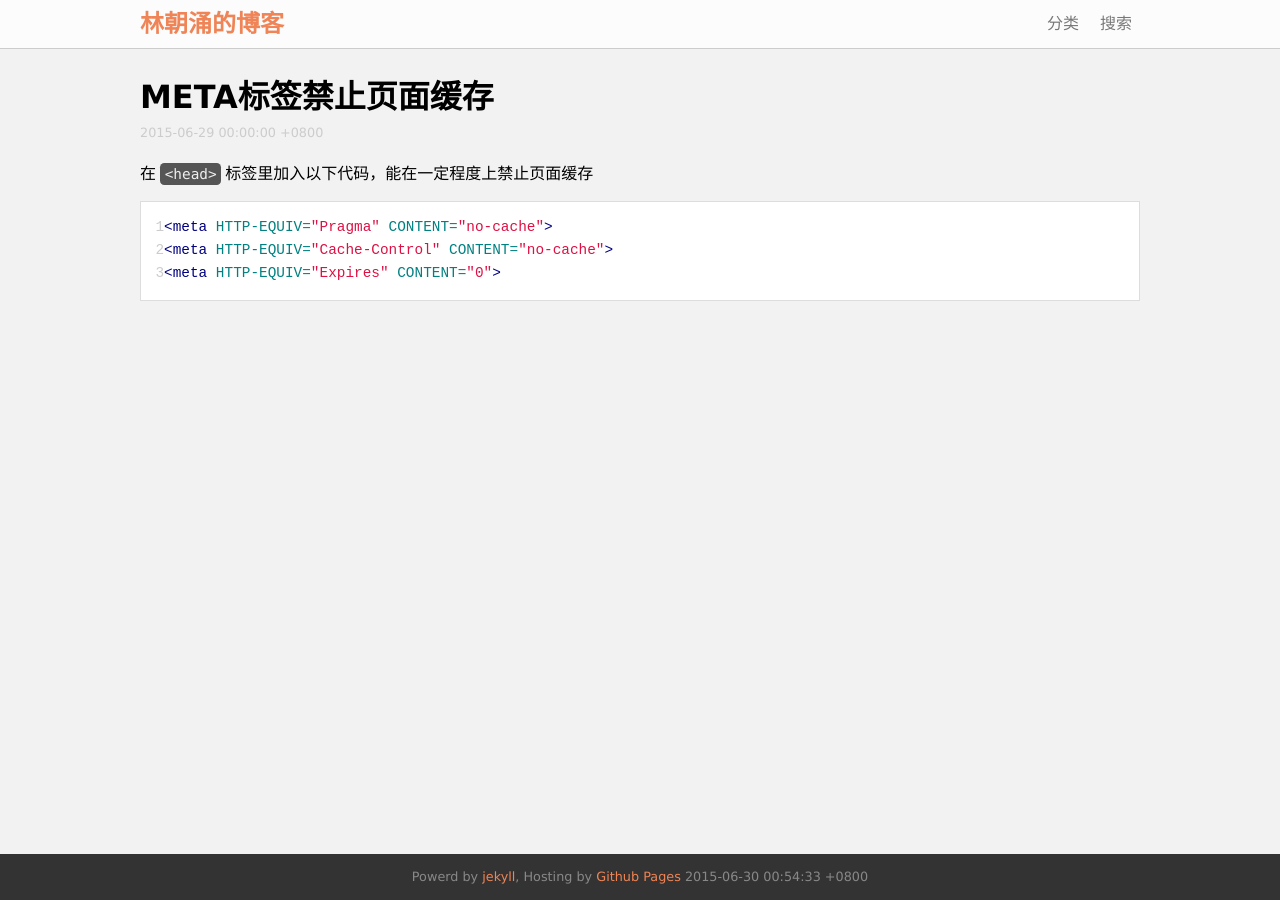
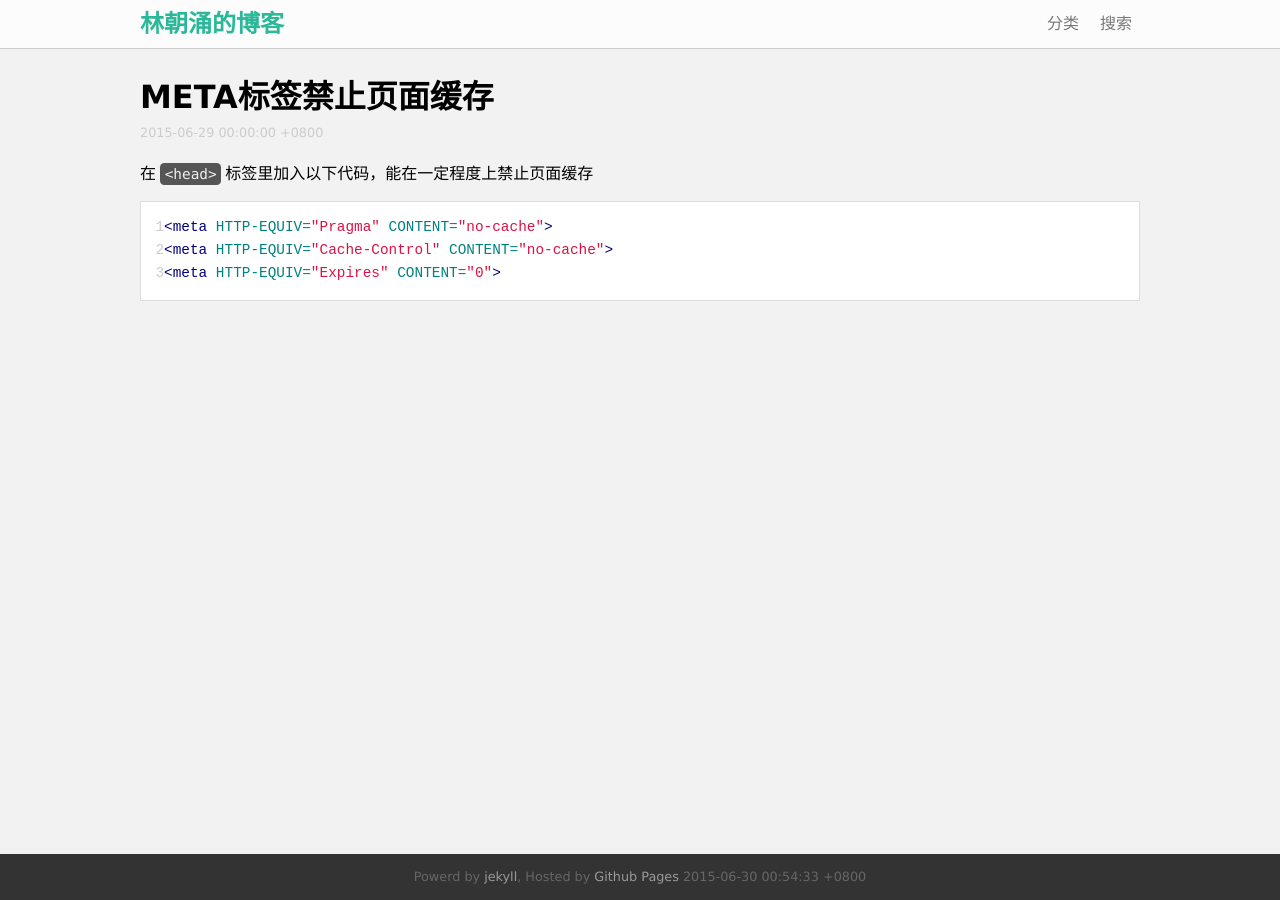
Before and after one commit to bravelincy/joenil.github.io, a Jekyll site: the page built from _posts/2015-06-29-去缓存.html, in a window 1280 px wide. Built offline with Jekyll 4.4.1, drawn with Linux system fonts in a browser that asks for light colours.

Commit message:
修改配色

```diff
--- a/_includes/footer.html
+++ b/_includes/footer.html
@@ -1,5 +1,5 @@
 <footer class="footer">
 	<div class="wrap">
-		<p>Powerd by <a href="http://jekyllrb.com" target="_blank">jekyll</a>, Hosting by <a href="https://pages.github.com/" target="_blank">Github Pages</a> {{ site.time }}</p>
+		<p>Powerd by <a href="http://jekyllrb.com" target="_blank">jekyll</a>, Hosted by <a href="https://pages.github.com/" target="_blank">Github Pages</a> {{ site.time }}</p>
 	</div>
 </footer>
--- a/_layouts/post.html
+++ b/_layouts/post.html
@@ -11,7 +11,7 @@
 	<div class="wrap">
 		<section class="article-header">
 			<h1>{{ page.title}}</h1>
-			<span>{{page.date}}</span>
+			<span>{{ page.date }}</span>
 		</section>
 		<article>
 			{% if page.brief %}
--- a/_posts/2015-06-29-去缓存.html
+++ b/_posts/2015-06-29-去缓存.html
@@ -1,6 +1,7 @@
 ---
 layout: post
 title: META标签禁止页面缓存
+tags: HTML
 ---
 
 在<kbd>&lt;head&gt;</kbd>标签里加入以下代码，能在一定程度上禁止页面缓存
--- a/css/style.css
+++ b/css/style.css
@@ -68,11 +68,11 @@ kbd {
 	background: #333;
 	text-align: center;
 	font-size: .8em;
-	color: #888;
+	color: #666;
 }
 
 .footer a {
-	color: #EF8456;
+	color: #999;
 }
 
 .h-logo {
@@ -82,7 +82,7 @@ kbd {
 }
 
 .h-logo a {
-	color: #EF8456;
+	color: #2BB898;
 }
 
 .article-list li {
@@ -96,7 +96,7 @@ kbd {
 }
 
 .article-list li a:hover {
-	color: #EF8456;
+	color: #2BB898;
 }
 
 .al-time {
```
